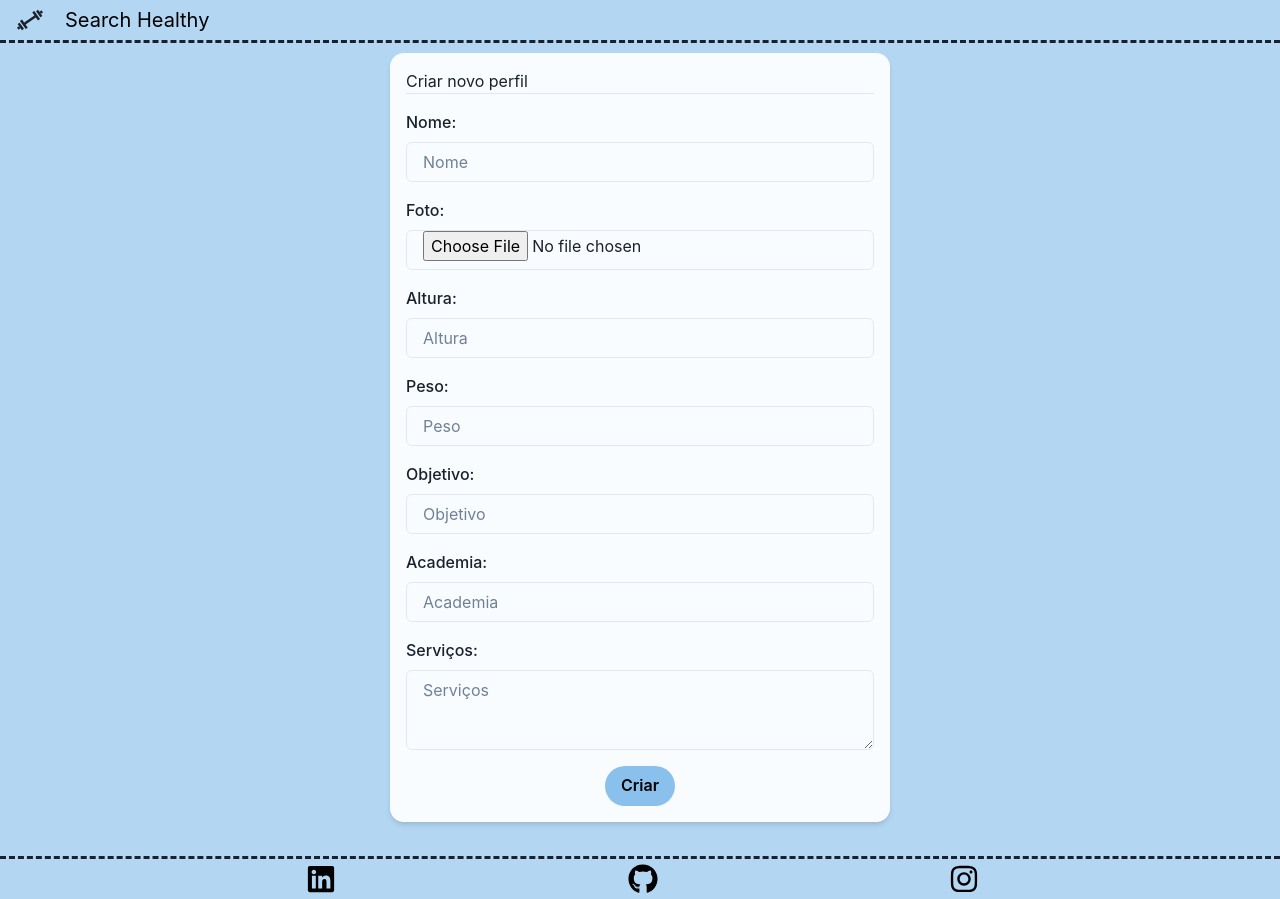
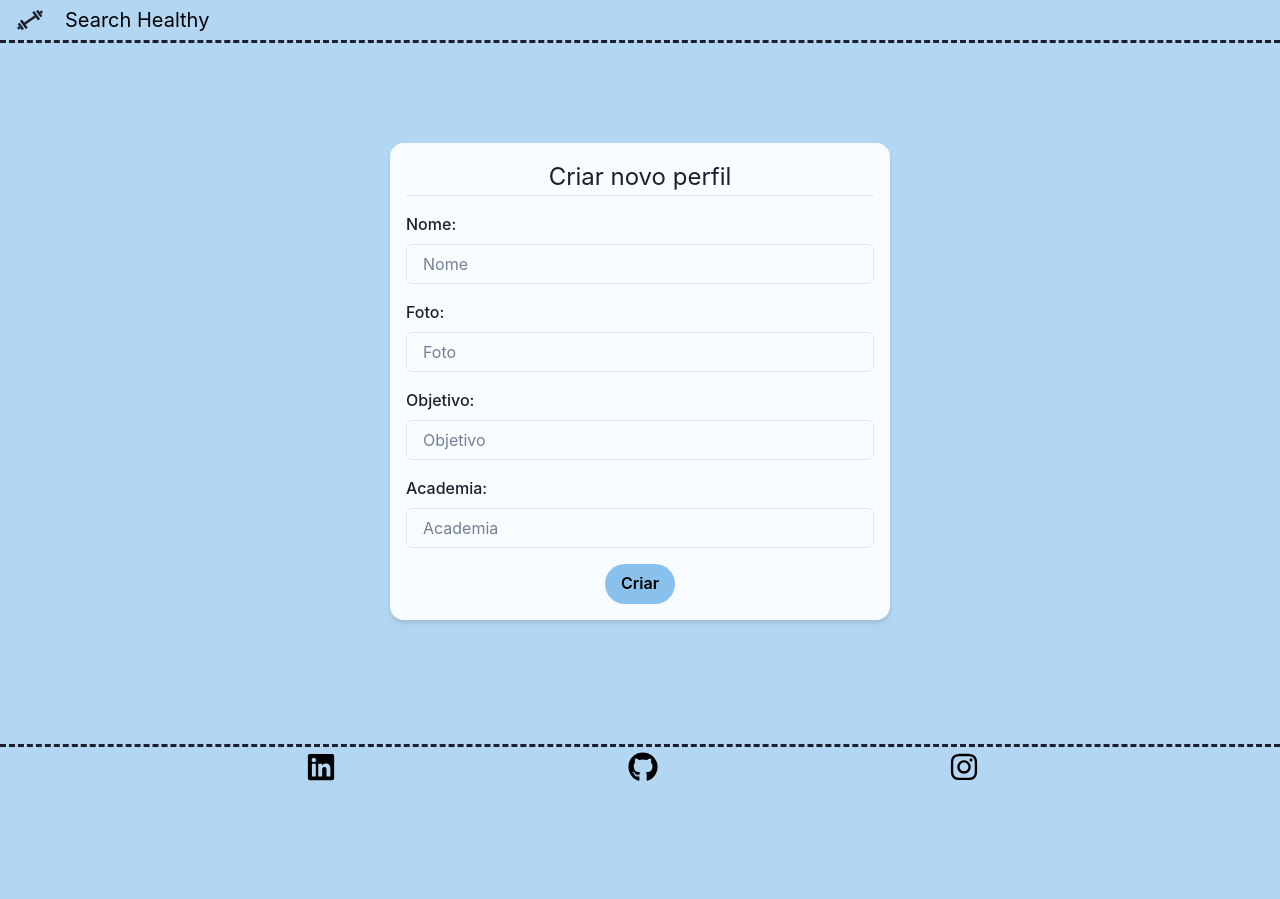
Before and after one commit to iuridantas/front-Search-healthy, a React (Vite) app in the folder search-healthy/: page /created in a window 1280 px wide. After the commit the page ends 800 px from the top, so only its background shows below. Built offline with nearby package versions, Linux system fonts and the light colour scheme.

Commit message:
fix: fixing error create profile

```diff
--- a/search-healthy/src/components/card/cardProfile.tsx
+++ b/search-healthy/src/components/card/cardProfile.tsx
@@ -65,9 +65,7 @@ import {
             <Box>
               <Heading size="sm" display="flex" justifyContent="center" >{profiles.name}</Heading>
               <Text display="flex" justifyContent="center" as='b'>Academia: {profiles.gym}</Text>
-              <Text display="flex" justifyContent="center" as='b'>Altura: {profiles.tall} / Peso: {profiles.weigth}</Text>
               <Text display="flex" justifyContent="center" as='b'>Objetivo: {profiles.objective}</Text>
-              <Text as='b'>Modalidades: {profiles.services}</Text>
             </Box>
           </Flex>
         </CardBody>
--- a/search-healthy/src/pages/creatProfiles/creatProfile.tsx
+++ b/search-healthy/src/pages/creatProfiles/creatProfile.tsx
@@ -30,31 +30,14 @@ export function CreatProfile() {
     }
   }
 
-  async function handleSubmit(event: FormEvent<HTMLFormElement>) {
-    setLoading(true);
+  async function handleSubmit(event: React.FormEvent<HTMLFormElement>) {
     event.preventDefault();
 
-    const newProfile: ProfilesInput = {
-      name: event.currentTarget.userName.value,
-      image: event.currentTarget.image.value,
-      tall: event.currentTarget.tall.value,
-      weigth: event.currentTarget.weigth.value,
-      objective: event.currentTarget.objective.value,
-      gym: event.currentTarget.gym.value,
-      services: event.currentTarget.services.value,
-    };
+    const newProfile = new FormData(event.currentTarget);
 
-    let profileResponse;
-    if (id) {
-      const profileToUpdate = { ...newProfile, id: id };
-      profileResponse = await api.updateProfile(profileToUpdate);
-      console.log(profileResponse);
-    } else {
-      profileResponse = await api.creatProfile(newProfile);
-      setLoading(false);
-    }
-
-    if (profileResponse) {
+    const userData = await api.creatProfile(newProfile);
+    console.log(userData)
+    if (userData) {
       navigate('/profile');
     }
   }
@@ -66,7 +49,7 @@ export function CreatProfile() {
         height="100%"
         justifyContent="center"
         alignItems="center"
-        margin="10px"
+        margin="100px"
       >
         <Stack mb="6">
           <Box minW={{ md: '500px' }}>
@@ -78,7 +61,7 @@ export function CreatProfile() {
                 boxShadow="md"
                 borderRadius={14}
               >
-                <Text borderBottomWidth="1px">
+                <Text borderBottomWidth="1px" display="flex" alignItems="center" justifyContent="center" fontSize='2xl'>
                   {id ? 'Atualizar perfil' : 'Criar novo perfil'}
                 </Text>
                 <Box>
@@ -95,30 +78,10 @@ export function CreatProfile() {
                   <FormLabel>Foto:</FormLabel>
                   <Input
                     defaultValue={profiles?.image}
-                    type="file"
+                    type="text"
                     name="image"
                     isRequired
                     placeholder="Foto"
-                  />
-                </Box>
-                <Box>
-                  <FormLabel>Altura:</FormLabel>
-                  <Input
-                    defaultValue={profiles?.tall}
-                    type="float"
-                    name="tall"
-                    isRequired
-                    placeholder="Altura"
-                  />
-                </Box>
-                <Box>
-                  <FormLabel>Peso:</FormLabel>
-                  <Input
-                    defaultValue={profiles?.weigth}
-                    type="number"
-                    name="weigth"
-                    isRequired
-                    placeholder="Peso"
                   />
                 </Box>
                 <Box>
@@ -141,15 +104,6 @@ export function CreatProfile() {
                     placeholder="Academia"
                   />
                 </Box>
-                <Box>
-                  <FormLabel>Serviços:</FormLabel>
-                  <Textarea
-                    defaultValue={profiles?.services}
-                    name="services"
-                    isRequired
-                    placeholder="Serviços"
-                  />
-                </Box>
                 <Box display="flex" justifyContent="center" alignItems="center">
                   <Button
                     borderRadius={20}
--- a/search-healthy/src/pages/register/register.tsx
+++ b/search-healthy/src/pages/register/register.tsx
@@ -27,6 +27,7 @@ export function Register() {
     const newUser = new FormData(event.currentTarget);
 
     const userData = await api.registerUser(newUser);
+    console.log(userData)
     if (userData) {
       navigate('/');
     }
--- a/search-healthy/src/utils/api/apiLogin.ts
+++ b/search-healthy/src/utils/api/apiLogin.ts
@@ -22,7 +22,7 @@ export const api = {
       const userCreate = await axios.post('/User/create', user);
       return userCreate.data;
     } catch (err: any) {
-      handleError('Erro ao registrar o usuário', err.response.data.message[0]);
+      handleError('Erro ao registrar o usuário', err.response.data.message);
     }
   },
   signIn: async (loginData: SignIn): Promise<LoginResponse | undefined> => {
--- a/search-healthy/src/utils/api/apiProfile.ts
+++ b/search-healthy/src/utils/api/apiProfile.ts
@@ -45,7 +45,7 @@ export const api = {
       );
     }
   },
-  creatProfile: async (profile: ProfilesInput): Promise<Profiles | undefined> => {
+  creatProfile: async (profile: FormData): Promise<Profiles | undefined> => {
     try {
       const newTeam = await axios.post('/profile/create', profile, {
         headers: { Authorization: 'Bearer ' + localStorage.getItem('token') },
--- a/search-healthy/src/utils/types/requests.ts
+++ b/search-healthy/src/utils/types/requests.ts
@@ -27,11 +27,8 @@ export type Profiles = {
   id: string;
   name: string;
   image: string;
-  tall: number;
-  weigth: number;
   objective: string;
   gym: string;
-  services: string[];
   personalsIds?: string[];
   studentsIds?: string[];
 };
@@ -39,11 +36,8 @@ export type Profiles = {
 export type ProfilesInput  = {
   name: string;
   image: string;
-  tall: number;
-  weigth: number;
   objective: string;
   gym: string;
-  services: string[];
   personalsIds?: string[];
   studentsIds?: string[];
 };
```
